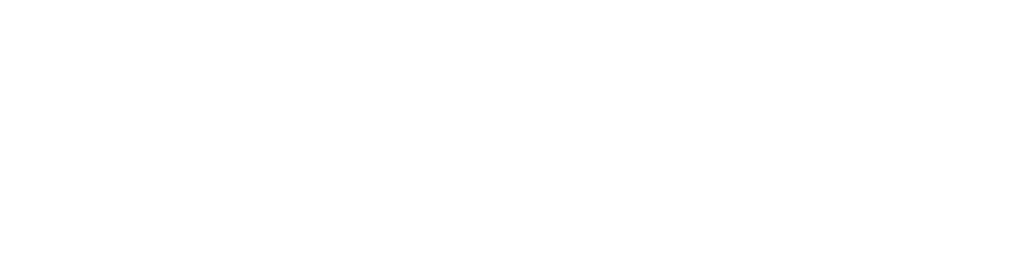
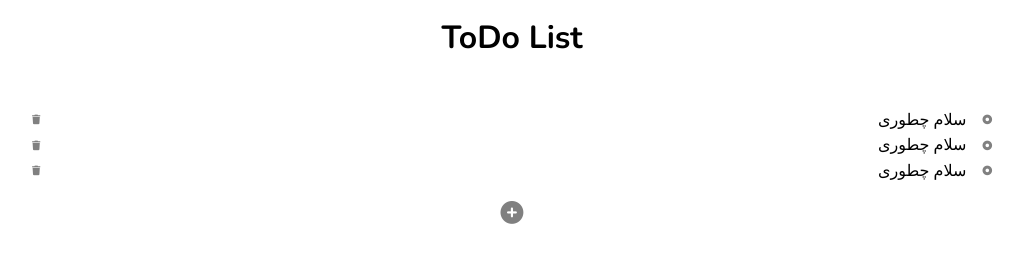
Before and after one commit to Rashad-tm/todo-list, a plain HTML site: page index.html in a window 1280 px wide. Shown: the whole page, without its empty margins (128-1151 px from the left). Drawn offline with nearby package versions, Linux system fonts and the light colour scheme.

Commit message:
Html & Css Done

```diff
--- a/css/main.css
+++ b/css/main.css
@@ -0,0 +1,68 @@
+@import url("https://fonts.googleapis.com/css2?family=Nunito:wght@400;700;900&display=swap");
+
+*,
+*::after,
+*::before {
+    box-sizing: border-box;
+    padding: 0;
+    margin: 0;
+}
+body {
+    direction: rtl;
+    width: 100%;
+    height: 100%;
+    font-family: "Nunito", sans-serif;
+}
+
+.fa-solid {
+    font-size: 0.6rem;
+    cursor: pointer;
+    color: grey;
+}
+
+header {
+    width: 100%;
+    margin: 1em 0px;
+}
+h1 {
+    text-align: center;
+}
+
+.list-area {
+    display: flex;
+    flex-direction: column;
+    justify-content: center;
+    width: 80%;
+    margin: 2em auto;
+    padding: 1em;
+}
+.list-item {
+    font-size: 0.8;
+    display: flex;
+    align-items: center;
+}
+
+.change-status,
+.remove-item {
+    display: flex;
+    align-items: center;
+    padding: 0.5em 1em;
+}
+
+.list-text {
+    flex: 1;
+    text-align: right;
+}
+.add {
+    font-size: 1.1em;
+    border: none;
+    margin-top: 1em;
+    background-color: transparent;
+}
+
+.add .fa-solid {
+    font-size: 1.3em;
+}
+.icon {
+    display: none;
+}
--- a/index.html
+++ b/index.html
@@ -4,7 +4,56 @@
         <meta charset="UTF-8" />
         <meta http-equiv="X-UA-Compatible" content="IE=edge" />
         <meta name="viewport" content="width=device-width, initial-scale=1.0" />
-        <title>Document</title>
+        <title>ToDo List</title>
+        <link rel="stylesheet" href="css/main.css" />
+        <script src="js/app.js" defer></script>
+        <script
+            src="https://kit.fontawesome.com/2870cc926e.js"
+            crossorigin="anonymous"
+        ></script>
     </head>
-    <body></body>
+    <body>
+        <header>
+            <h1>ToDo List</h1>
+        </header>
+        <section class="list-area">
+            <div class="list-item">
+                <div class="change-status">
+                    <i class="fa-solid fa-circle-dot"></i>
+                </div>
+                <p class="list-text">سلام چطوری</p>
+                <div class="remove-item">
+                    <i class="fa-solid fa-trash"></i>
+                </div>
+            </div>
+            <div class="list-item">
+                <div class="change-status">
+                    <i class="fa-solid fa-circle-dot"></i>
+                </div>
+                <p class="list-text">سلام چطوری</p>
+                <div class="remove-item">
+                    <i class="fa-solid fa-trash"></i>
+                </div>
+            </div>
+            <div class="list-item">
+                <div class="change-status">
+                    <i class="fa-solid fa-circle-dot"></i>
+                </div>
+                <p class="list-text">سلام چطوری</p>
+                <div class="remove-item">
+                    <i class="fa-solid fa-trash"></i>
+                </div>
+            </div>
+            <button class="add"><i class="fa-solid fa-circle-plus"></i></button>
+        </section>
+
+        <div class="icon">
+            <i class="fa-solid fa-trash">trash</i>
+            <i class="fa-solid fa-circle-check"> check</i>
+            <i class="fa-solid fa-circle-minus">minus</i>
+            <i class="fa-solid fa-circle-chevron-down">chevron down</i>
+            <i class="fa-solid fa-circle-plus">plus</i>
+            <i class="fa-solid fa-circle-dot">dot</i>
+        </div>
+    </body>
 </html>
```
Also changed, not shown: css/style.css (deleted).
